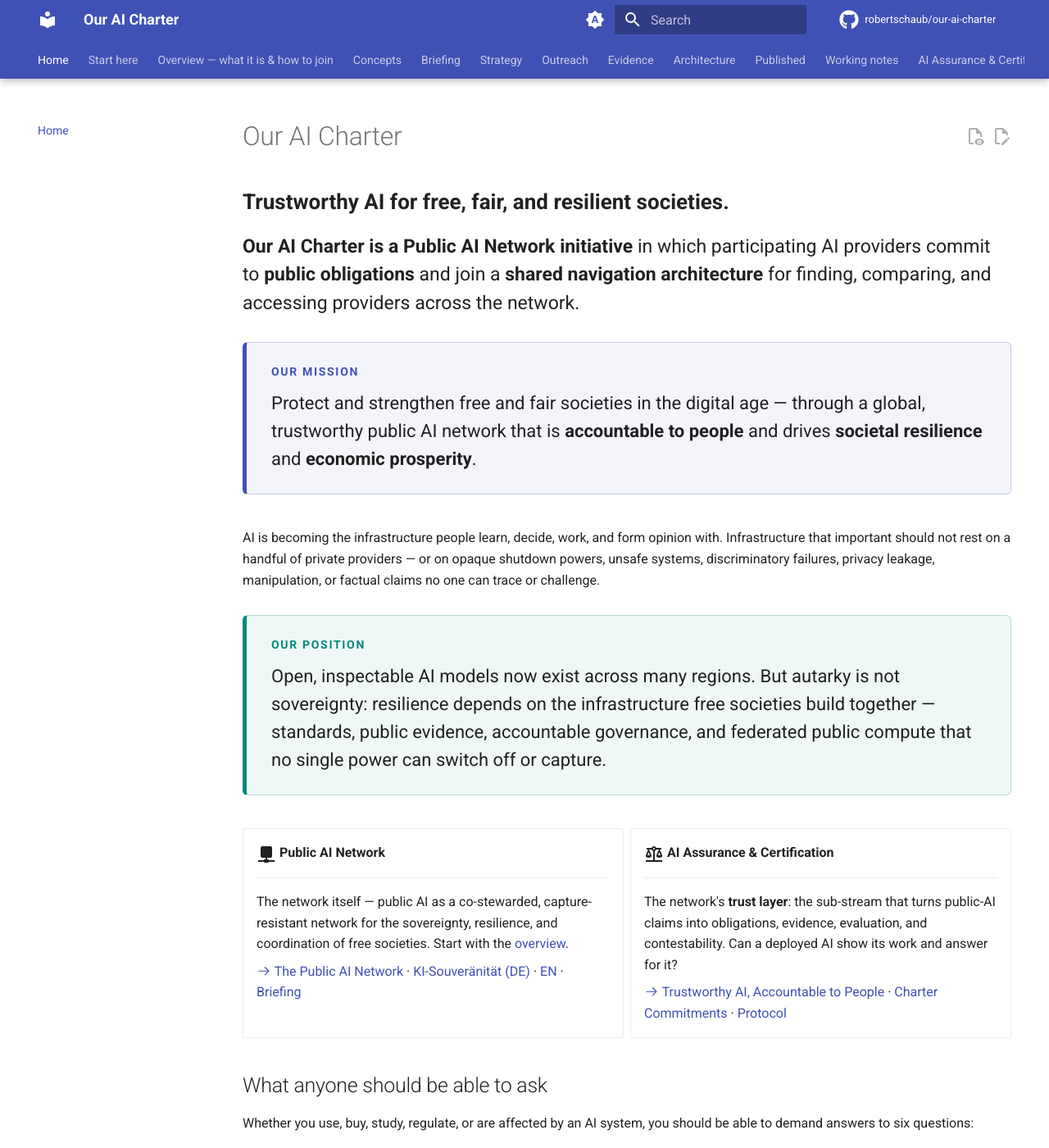
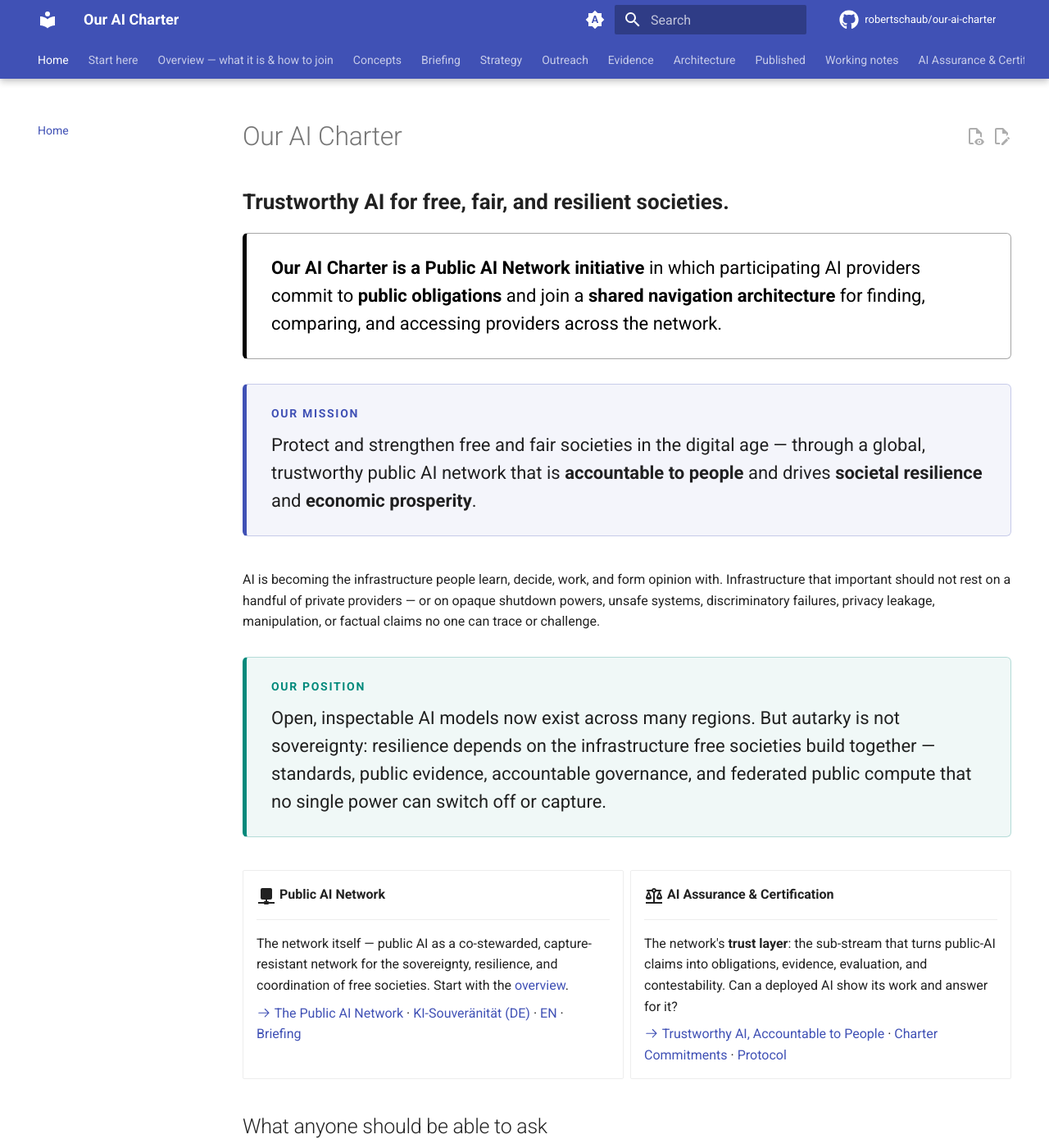
Before and after one commit to robertschaub/our-ai-charter, an MkDocs documentation site: the page built from docs/index.md, in a window 1280 px wide and 1400 px high. Shown: the whole window at 82% size. Built offline with MkDocs 1.6.1 and Material for MkDocs 9.7.7, drawn with Linux system fonts in a browser that asks for light colours; plug-ins that fetch from the network failed and are left out; comment, search, counter and statistics services are not loaded.

Commit message:
style(index): frame the home-page lead as a distinct panel
Render the lead definition under the tagline as its own black-framed panel
(1.1rem, matching the mission/position panels' scale) so it reads as the page's
primary definition rather than plain enlarged text.

Co-Authored-By: Claude Opus 4.8 <noreply@anthropic.com>

```diff
--- a/docs/stylesheets/extra.css
+++ b/docs/stylesheets/extra.css
@@ -45,15 +45,26 @@
   line-height: 1.4;
 }
 
-/* Home-page lead — the one-line definition under the tagline, set a notch
-   above body copy so it reads as the page's opening statement. */
+/* Home-page lead — the one-line definition under the tagline. It matches the
+   mission panel's text scale, but uses a black frame so it reads as the primary
+   definition rather than another coloured mission/position panel. */
+.md-typeset .lead {
+  margin: 0 0 1.5rem;
+  padding: 1.25rem 1.5rem;
+  border-radius: .3rem;
+  border: 1px solid rgba(0, 0, 0, .35);
+  border-left: .25rem solid #000;
+  background: #fff;
+  color: #000;
+}
+
 .md-typeset .lead p {
-  margin: 0 0 1.5rem;
-  font-size: 1.15rem;
-  line-height: 1.5;
+  margin: 0;
+  font-size: 1.1rem;
+  line-height: 1.55;
 }
 @media screen and (max-width: 44.9375em) {
-  .md-typeset .lead p { font-size: 1.05rem; }
+  .md-typeset .lead p { font-size: 1rem; }
 }
 
 /* Home-page position — the Public AI Network thesis, parallel to the mission
```
